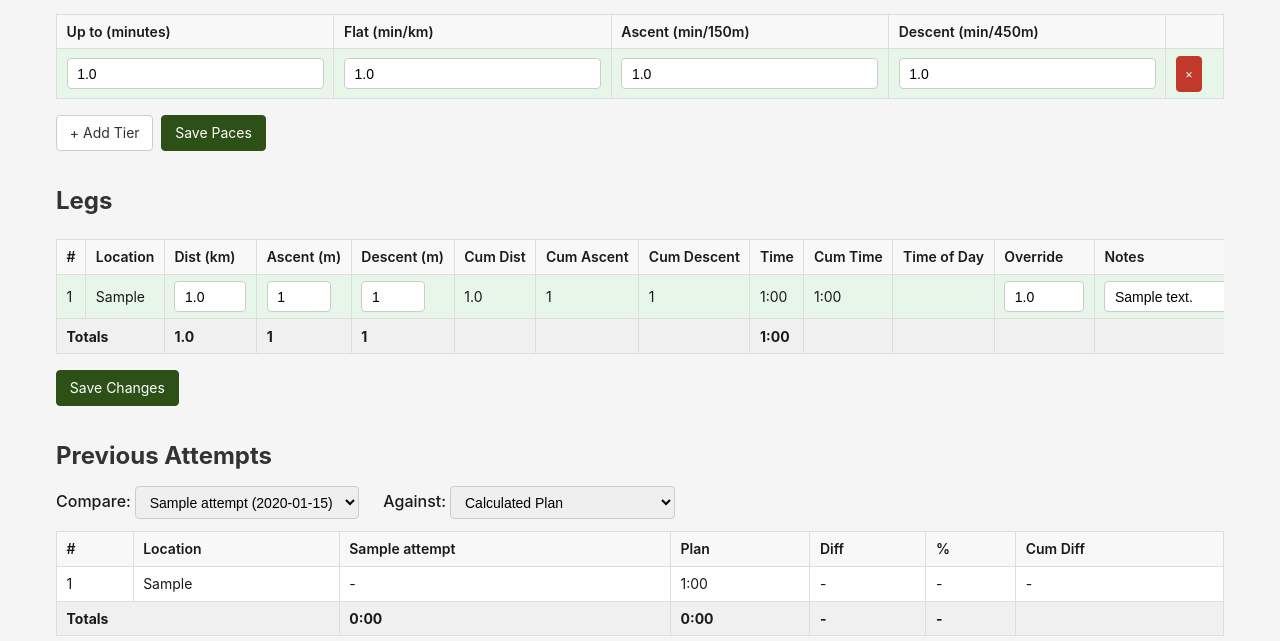
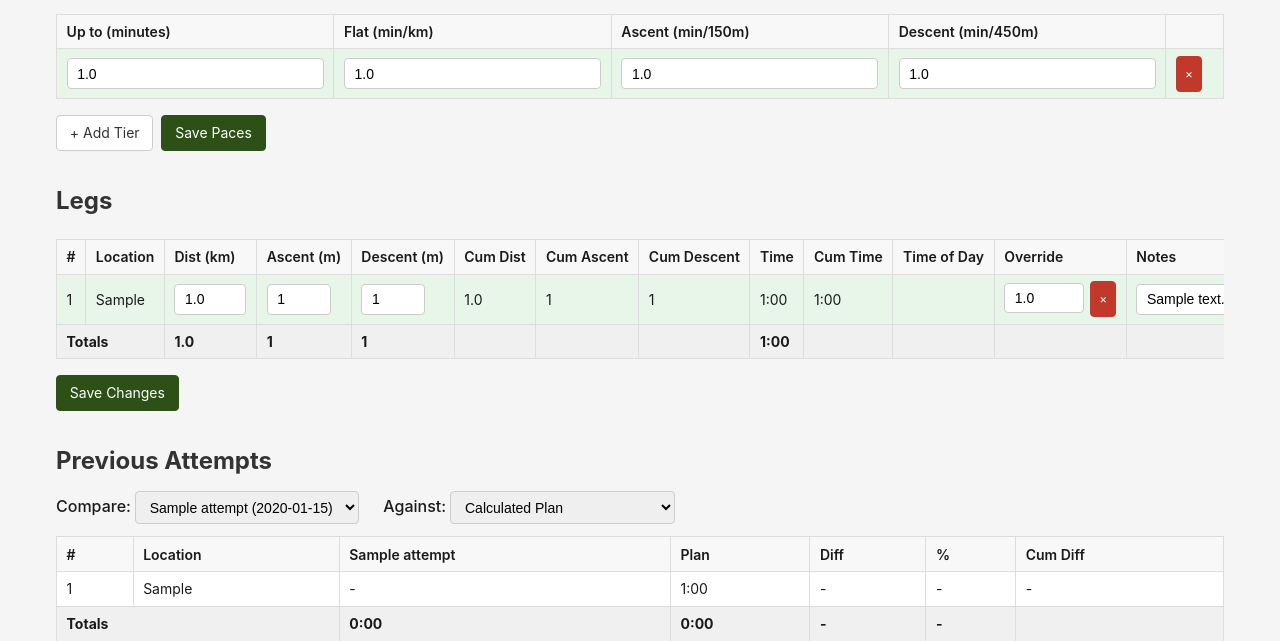
Before and after one commit to principalfish/hillstuff, a Flask app: page /bigruns/1 in a window 1280 px wide. Shown: the part 633-1274 px from the top of the page. Run offline with Flask 3, Linux system fonts and the light colour scheme; tables that the repository leaves empty hold one stand-in row (values such as "Sample post").

Commit message:
override

```diff
--- a/walks/templates/walks/detail.html
+++ b/walks/templates/walks/detail.html
@@ -8,6 +8,8 @@
 {% for tier in pace_tiers %}
 .pace-tier-{{ loop.index0 }} { background-color: {{ tier_colors[loop.index0] if loop.index0 < tier_colors|length else tier_colors[-1] }} !important; }
 {% endfor %}
+.override-cell { white-space: nowrap; }
+.override-clear { margin-left: 2px; vertical-align: middle; }
 </style>
 {% endblock %}
 
@@ -152,11 +154,12 @@
                 <td>{{ format_time(leg.time) }}</td>
                 <td>{{ format_time(leg.cumulative_time) }}</td>
                 {% if route.start_time %}<td>{{ format_time_of_day(leg.time_of_day) }}</td>{% endif %}
-                <td>
+                <td class="override-cell">
                     <input type="number" step="0.1" name="override_{{ leg.id }}"
                            value="{{ leg.override if leg.override is not none else '' }}"
                            placeholder="{{ '%.1f' | format(leg.calc_time) }}"
                            class="override-input">
+                    {% if leg.override is not none %}<button type="button" class="btn btn-small btn-danger override-clear" onclick="this.previousElementSibling.value=''" title="Clear override">×</button>{% endif %}
                 </td>
                 <td><input type="text" name="notes_{{ leg.id }}" value="{{ leg.notes }}" class="notes-input-inline" placeholder="notes"></td>
             </tr>
```
